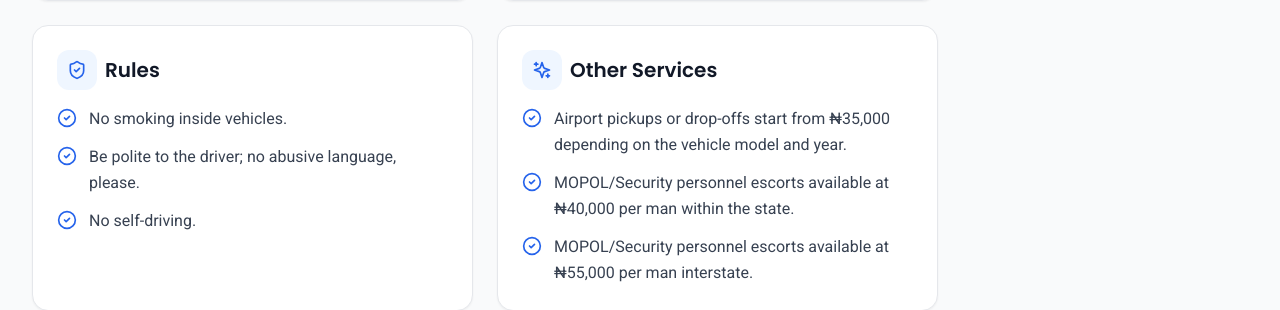
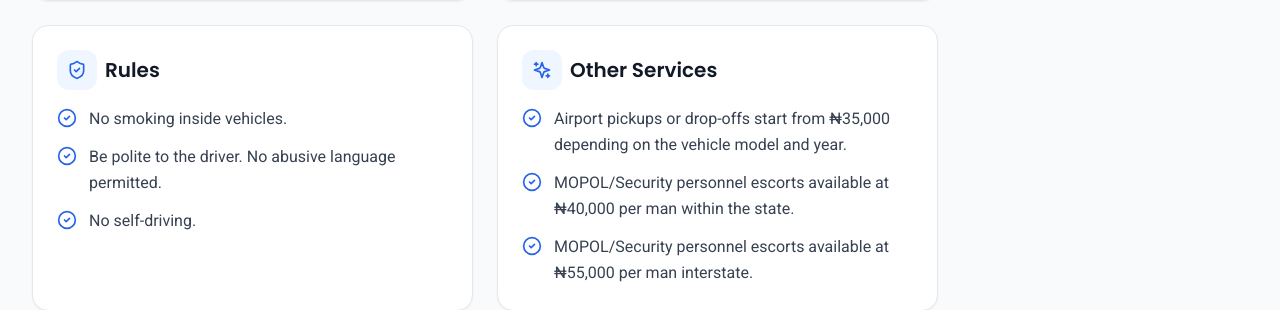
Before and after one commit to BeamX-Solutions/perficient-logistics, a React (Vite) app: page /terms in a window 1280 px wide. Shown: the part 2263-2573 px from the top of the page. Built offline with nearby package versions, Linux system fonts and the light colour scheme; no server answers.

Commit message:
Terms: make the driver courtesy rule firmer

```diff
--- a/src/pages/TermsPage.tsx
+++ b/src/pages/TermsPage.tsx
@@ -132,7 +132,7 @@ export function TermsPage() {
 
   const rules: string[] = [
     'No smoking inside vehicles.',
-    'Be polite to the driver; no abusive language, please.',
+    'Be polite to the driver. No abusive language permitted.',
     'No self-driving.',
   ];
 
```
